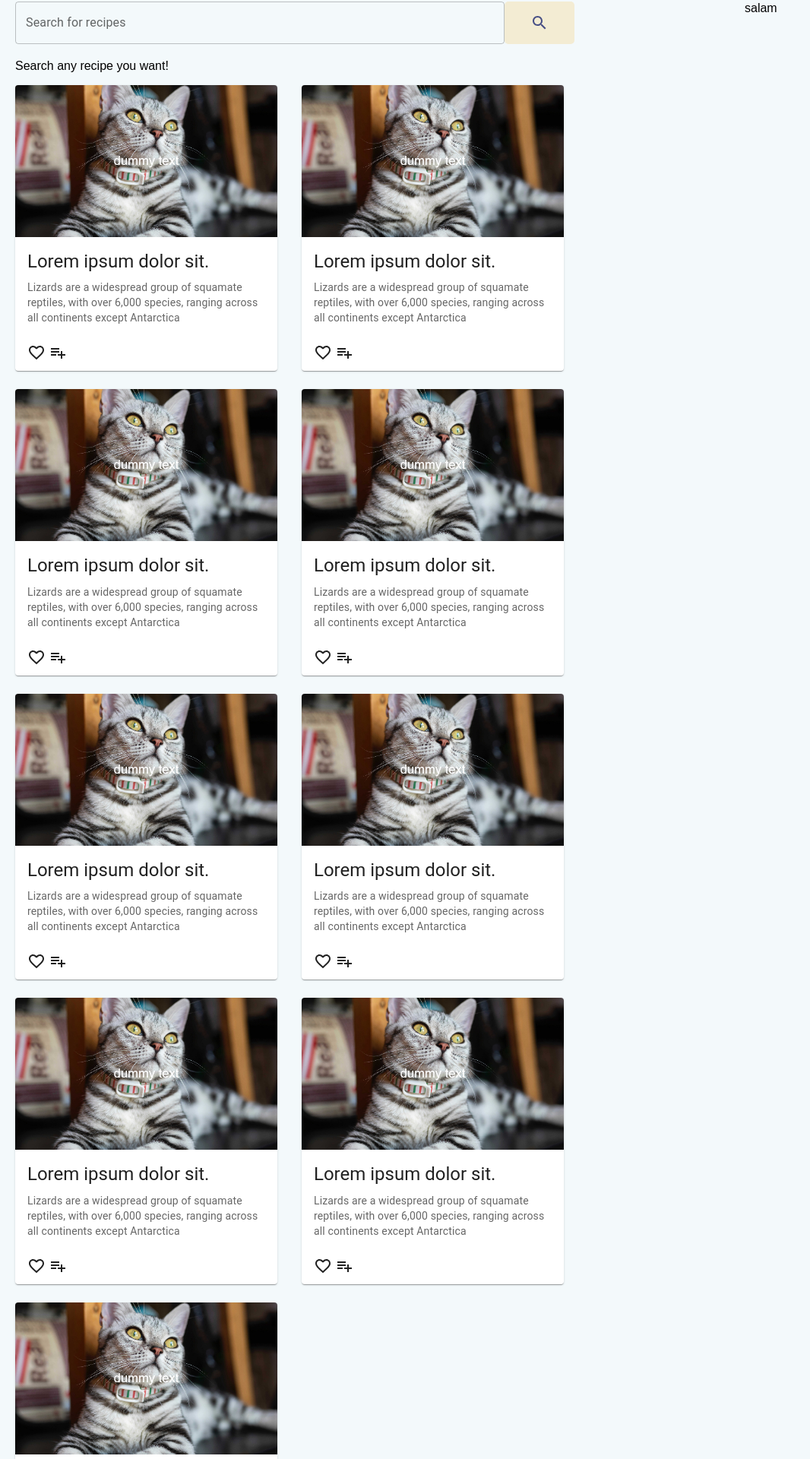
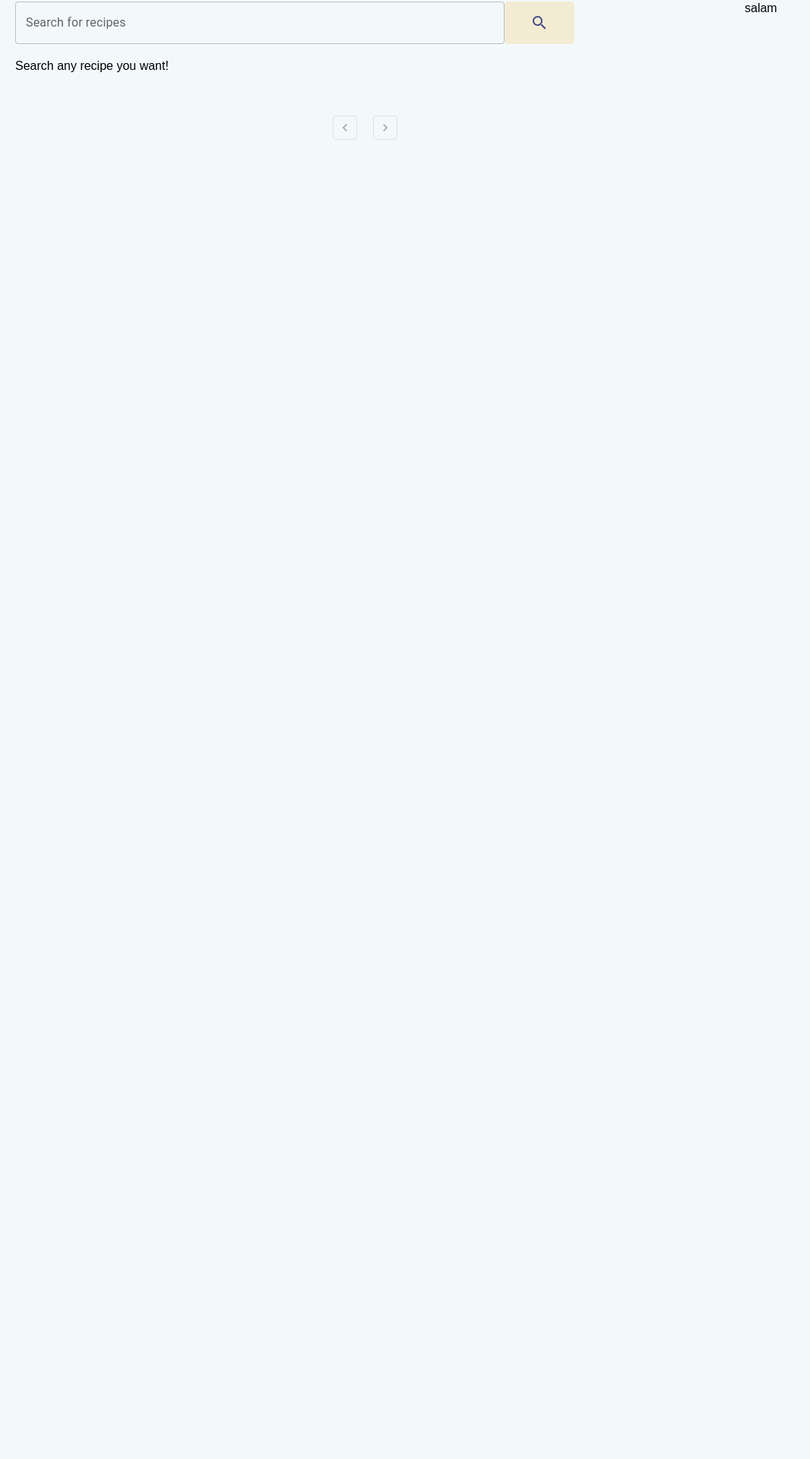
Before and after one commit to Mehemmed77/Recipe-app, a React (Vite) app: page /recipes in a window 1280 px wide. Shown: the part 82-2002 px from the top of the page at 76% size, without its empty margins (0-1066 px from the left). After the commit the page ends 800 px from the top, so only its background shows below. Built offline with nearby package versions, Linux system fonts and the light colour scheme.

Commit message:
pagination fixed and api calls is doabel

```diff
--- a/package.json
+++ b/package.json
@@ -14,10 +14,13 @@
     "@emotion/styled": "^11.14.0",
     "@mui/icons-material": "^6.4.3",
     "@mui/material": "^6.4.3",
+    "axios": "^1.7.9",
+    "openai": "^4.85.1",
     "react": "^19.0.0",
     "react-dom": "^19.0.0",
     "react-router": "^7.1.5",
     "react-router-dom": "^7.1.5",
+    "uuid": "^11.0.5",
     "web-compiler": "file:"
   },
   "devDependencies": {
--- /dev/null
+++ b/src/components/Context.jsx
@@ -0,0 +1,4 @@
+import { createContext } from "react";
+
+const Context = createContext();
+export default Context;
--- a/src/components/Main.jsx
+++ b/src/components/Main.jsx
@@ -4,9 +4,14 @@ import Home from "./Home";
 import Recipes from "./Recipes";
 import Login from "./Login";
 import MealPlan from "./MealPlan";
+import Context from "./Context";
+import { useState } from "react";
 
 export default function Main () {
+    const [items, setItems] = useState([]);
+
     return <>
+        <Context.Provider value={{items, setItems}}>
             <BrowserRouter>
                 <Routes>
                     <Route path="/" element={<Layout />}>
@@ -17,5 +22,6 @@ export default function Main () {
                     </Route>
                 </Routes>
             </BrowserRouter>
+        </Context.Provider>
     </>
 }
--- a/src/components/Recipe.jsx
+++ b/src/components/Recipe.jsx
@@ -1,5 +1,4 @@
 import Card from '@mui/material/Card';
-import CardHeader from '@mui/material/CardHeader';
 import CardMedia from '@mui/material/CardMedia';
 import CardContent from '@mui/material/CardContent';
 import CardActions from '@mui/material/CardActions';
@@ -9,7 +8,7 @@ import PlaylistAddIcon from '@mui/icons-material/PlaylistAdd';
 import dummyImg from "../imgs/dummy.png";
 import { Button, Typography } from '@mui/material';
 
-export default function Recipe () {
+export default function Recipe ({title, image, description}) {
     return <>
         <Card sx={{maxWidth: 345}}>
             <CardMedia sx={{ height: 200 }} image={dummyImg} />
--- a/src/components/Recipes.jsx
+++ b/src/components/Recipes.jsx
@@ -1,54 +1,34 @@
 import "../css/recipes.scss";
-import TextField from '@mui/material/TextField';
-import SearchIcon from '@mui/icons-material/Search';
 import Recipe from "./Recipe";
 import Grid from '@mui/material/Grid2';
 import { Pagination } from "@mui/material";
+import { useState } from "react";
+import { v4 as id } from 'uuid';
+import SearchBar from "./SearchBar";
+import Context from "./Context";
+import { useContext } from "react";
 
 export default function Recipes() {
+    const [page, setPage] = useState(1);
+    const [pivot, setPivot] = useState(9);
+    const {items, setItems} = useContext(Context);
+
     return <>
         <div className="container">
             <div className="searchContent">
-                <div className="searchBar">
-                    <div className="inputHolder"><TextField sx={{width:"100%"}} label="Search for recipes"></TextField></div>
-                    <div className="iconHolder"><SearchIcon sx={{color: "#474F85"}} /> </div>
-                </div>
-
+                <SearchBar />
                 <div className="mainContent">
                     <span>Search any recipe you want!</span>
                     <Grid container sx={{marginBlockStart: 2}} rowSpacing={3} columnSpacing={{ xs: 2, sm: 2, md: 4 }}>
-                        <Grid>
-                            <Recipe />
-                        </Grid>
-                        <Grid>
-                            <Recipe />
-                        </Grid>
-                        <Grid>
-                            <Recipe />
-                        </Grid>
-                        <Grid>
-                            <Recipe />
-                        </Grid>
-                        <Grid>
-                            <Recipe />
-                        </Grid>
-                        <Grid>
-                            <Recipe />
-                        </Grid>
-                        <Grid>
-                            <Recipe />
-                        </Grid>
-                        <Grid>
-                            <Recipe />
-                        </Grid>
-                        <Grid>
-                            <Recipe />
-                        </Grid>
+
+                        {/* {items.slice((page - 1) * pivot, page * pivot)
+                            .map((e) => (<Grid key={id()}> {e} </Grid>)) } */}
+
                     </Grid>
                 </div>
 
                 <div className="paginationContainer">
-                    <Pagination sx={{marginBlockStart: 5}} count={10} variant="outlined" shape="rounded" />
+                    <Pagination sx={{marginBlockStart: 5}} onChange={(e, pageNumber) => setPage(pageNumber)} count={Math.ceil(items.length / pivot)} variant="outlined" shape="rounded" />
                 </div>
             </div>
             <aside>salam</aside>
--- /dev/null
+++ b/src/components/SearchBar.jsx
@@ -0,0 +1,35 @@
+import TextField from '@mui/material/TextField';
+import SearchIcon from '@mui/icons-material/Search';
+import axios from "axios";
+import { useState } from 'react';
+import Context from "./Context";
+import { useContext } from "react";
+
+export default function SearchBar() {
+    const {items, setItems} = useContext(Context);
+    const [value, setValue] = useState("");
+
+    const Get = (value) => {
+        axios
+        .get(`https://api.spoonacular.com/recipes/complexSearch?apiKey=b0b55024a71b4578b4f082f56b028582&query=${value}&addRecipeInformation=true`)
+        .then((response) => {
+            console.log(response.data.results);
+        })
+        .catch((e) => console.log(e));
+    }
+
+    return <>
+        <div className="searchBar">
+            <div className="inputHolder">
+                <TextField sx={{width:"100%"}} label="Search for recipes"
+                            onKeyDown={(e) => {if (e.key.toLowerCase() === "enter") Get(e.target.value);}}
+                            onChange={(e) => setValue(e.target.value)}>
+                </TextField>
+            </div>
+            <div className="iconHolder"
+                onClick={() => Get(value)}>
+                <SearchIcon sx={{color: "#474F85"}} />
+            </div>
+        </div>
+    </>
+}
```
Also changed, not shown: 1 other file (tests, documents, lock files or other folders). Lines whose indentation alone changed are shown as unchanged.
